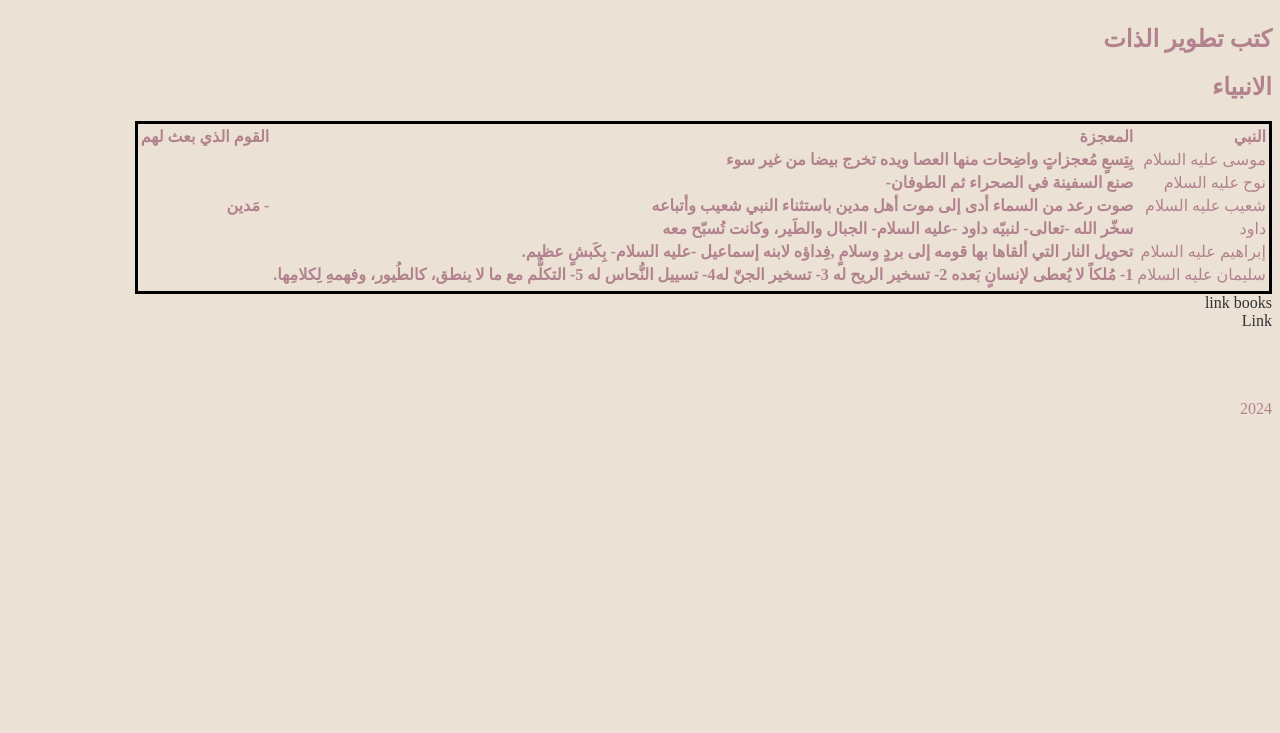
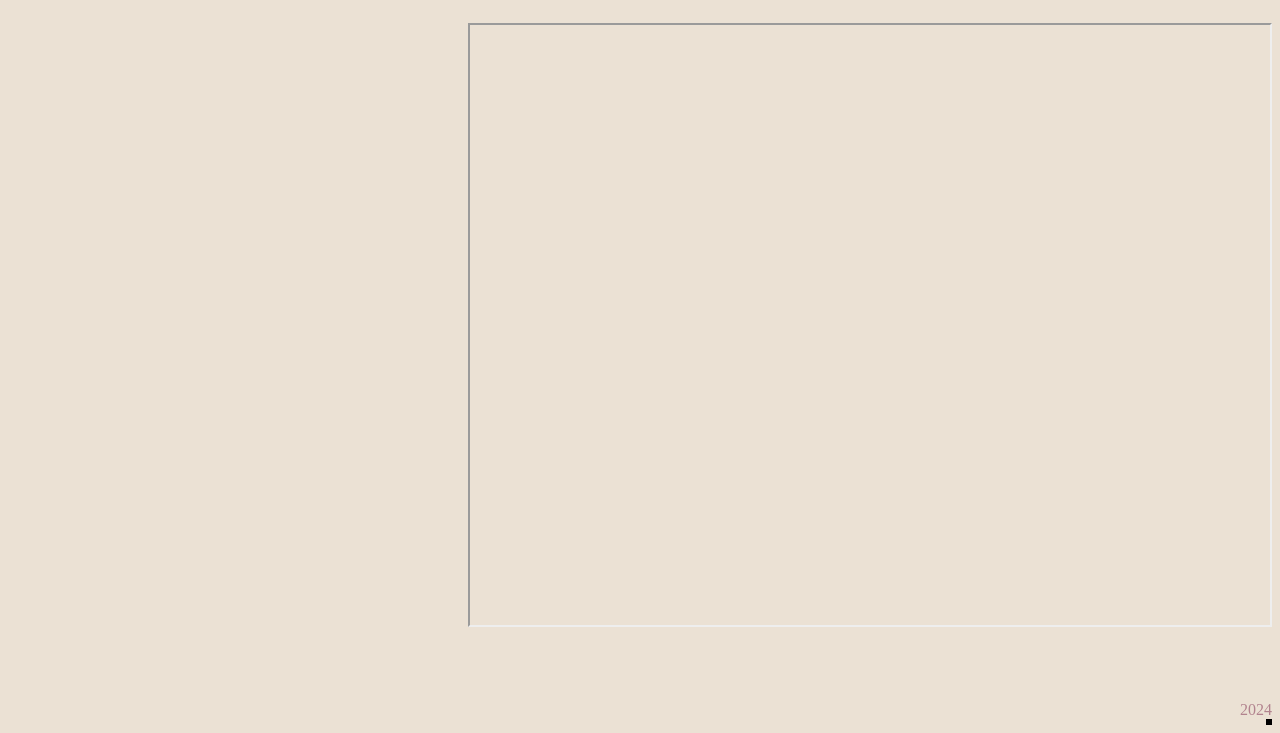
Before and after one commit to Ghadeer21/csx, a Django app: page / in a window 1280 px wide. Shown: the part 595-1328 px from the top of the page. Before the commit the page ends 1009 px from the top, so only its background shows below. Run offline with Django 5.2, Linux system fonts and the light colour scheme.

Commit message:
Rework some codes for the better

```diff
--- a/bookwebsite/bookmodule/templates/includes/header.html
+++ b/bookwebsite/bookmodule/templates/includes/header.html
@@ -78,7 +78,7 @@
     <div><ul>
         <img src="https://th.bing.com/th/id/R.d5f676c17d2ead8ab5b8ba9ddaa10546?rik=qnGfuMBt2%2b5tgA&pid=ImgRaw&r=0"
             alt="وصف الصورة" width="45px" height="45px">
-        <li><a href="#">نحن</a></li>
+        <li><a href="http://127.0.0.1:8000/we">نحن</a></li>
         <li><a href="#">المحتويات</a></li>
         <li><a href="#">تواصل معنا</a></li>
         <!-- الي فوق للقوائم لو احب ازيد سيء فيها يكون بنفس الطريقه-->
@@ -89,64 +89,40 @@
     <br><!--سطر فارغ-->
     <p>مكتبة تضم العديد من الكتب ومحتوياتها </p>
 
-    <h3>
-        <iframe src="https://www.google.com.sa/" width="100%" height="400px" frameborder="0"></iframe>
-    </h3>
+
 
 
   <section >
-    <h1>كتب تطوير الذات </h1>
-    <h1>الانبياء</h1>
-    <v1>
-    <table style=" border: 3px solid black; ",class="row-border">
+    <a href="http://127.0.0.1:8000/list">هنا رابط جدول الكتب</a>
+    <br>
+    <a href="includes\books.html">كتب اخرى</a>
+<br>
+    <iframe src="http://127.0.0.1:8000/list" width="100%" height="400px" frameborder="0"></iframe>
+</section>
 
 
-            <tr>
-         <th >النبي</th>
-         <th>المعجزة</th>
-         <th>القوم الذي بعث لهم</th>
-         </tr>
-         <tr>
-    <td>موسى عليه السلام</td>
-    <th>بِتِسعٍ مُعجزاتٍ واضِحات منها العصا ويده تخرج بيضا من غير سوء </th>
-
-    <tr >
-    <td>نوح عليه السلام</td>
-    <th>صنع السفينة في الصحراء ثم الطوفان-</th>
-    </tr >
-    <tr >
-        <td>شعيب عليه السلام </td>
-        <th>صوت رعد من السماء أدى إلى موت أهل مدين باستثناء النبي شعيب وأتباعه</th>
-          <th>-   مَدين </th>
-    </tr>
-    <tr>
-        <td>داود </th>
-            <th>سخّر الله -تعالى- لنبيّه داود -عليه السلام- الجبال والطَير، وكانت تُسبّح معه</th>
-    </tr>
-    <tr>
-    <td>إبراهيم عليه السلام</td>
-    <td>
-        <b>تحويل النار التي ألقاها بها قومه إلى بردٍ وسلامٍ ,فِداؤه لابنه إسماعيل -عليه السلام- بِكَبشٍ عظيم.</b>
-    </td>
-    </tr>
-    <tr>
-    <td>سليمان عليه السلام</td>
-   <td>
-   <b> 1- مُلكاً لا يُعطى لإنسانٍ بَعده 2- تسخير الريح له 3- تسخير الجنّ له4- تسييل النُّحاس له 5- التكلُّم مع ما لا ينطق، كالطُيور، وفهمهِ لِكلامِها.</b>
-</td>
-
-        </tr>
 
 
-<th></th>
-        </tr>
-    </table>
-</v1>
-  </section>
-<section></section>
-<a href="bookwebsite\bookmodule\templates\includes\books.html">link books</a>
-<a href="bookwebsite\bookmodule\templates\includes\books.html">Link </a>
-<section></section>
+
+
+<br>
+
+    <v1>
+   <table style=" border: 3px solid black; ",class="row-border">
+
+
+
+<section>
+    <iframe src=" includes\model.html" width="800" height="600" title="تعبئة النموذج">
+    </iframe>
+
+
+</section>
+
+
+
+
+
 
     <footer >
 
--- /dev/null
+++ b/bookwebsite/bookmodule/templates/includes/listbooks.html
@@ -0,0 +1,86 @@
+<!DOCTYPE html>
+<html>
+<head>
+    <title>جدول الكتب</title>
+    <style>
+        table {
+            width: 80%;
+            border-collapse: collapse;
+            margin: 20px auto;
+        }
+        th, td {
+            border: 1px solid black;
+            padding: 10px;
+            text-align: left;
+        }
+        th {
+            background-color: #f2f2f2;
+        }
+    </style>
+</head>
+<body>
+    <h1 style="text-align:center;">جدول الكتب</h1>
+    <table>
+        <thead>
+            <tr>
+                <th>الرقم التسلسلي</th>
+                <th>اسم الكتاب</th>
+                <th>الشرح</th>
+            </tr>
+        </thead>
+        <tbody>
+            <tr>
+                <td>1</td>
+                <td>رواية الزمن المفقود</td>
+                <td>رواية تستكشف مفهوم الزمن عبر مجموعة من الشخصيات والأحداث.</td>
+            </tr>
+            <tr>
+                <td>2</td>
+                <td>فلسفة الحياة</td>
+                <td>كتاب يستعرض أفكارًا فلسفية حول معنى الحياة والغرض منها.</td>
+            </tr>
+            <tr>
+                <td>3</td>
+                <td>رحلة إلى المستقبل</td>
+                <td>كتاب خيال علمي يتناول تصورًا لمستقبل البشرية وتطور التكنولوجيا.</td>
+            </tr>
+            <tr>
+                <td>4</td>
+                <td>مغامرات الأدغال</td>
+                <td>قصة مغامرة تروي تجربة شاب يواجه تحديات في الغابة.</td>
+            </tr>
+            <tr>
+                <td>5</td>
+                <td>أسرار العقل</td>
+                <td>كتاب علمي يشرح كيفية عمل الدماغ وأسراره.</td>
+            </tr>
+            <tr>
+                <td>6</td>
+                <td>حكايات الزمن القديم</td>
+                <td>مجموعة من القصص الشعبية من مختلف الثقافات والتقاليد.</td>
+            </tr>
+            <tr>
+                <td>7</td>
+                <td>ألغاز العالم</td>
+                <td>كتاب يقدم مجموعة من الألغاز والتحديات الفكرية المثيرة.</td>
+            </tr>
+            <tr>
+                <td>8</td>
+                <td>فنون الطهي</td>
+                <td>كتاب طبخ يحتوي على وصفات متنوعة من حول العالم.</td>
+            </tr>
+            <tr>
+                <td>9</td>
+                <td>حرب العوالم</td>
+                <td>رواية خيال علمي تحكي عن غزو فضائي يهدد كوكب الأرض.</td>
+            </tr>
+            <tr>
+                <td>10</td>
+                <td>الرحلة الملحمية</td>
+                <td>رواية مغامرة تتبع قصة رحلة ملحمية عبر قارات مختلفة.</td>
+            </tr>
+
+        </tbody>
+    </table>
+</body>
+</html>
--- a/bookwebsite/bookmodule/urls.py
+++ b/bookwebsite/bookmodule/urls.py
@@ -5,6 +5,10 @@
    # path('', views.example_view, name='example-view'),
     # Add other URL patterns as needed
      path('', views.header, name='header'),
+     path('list', views.listbooks, name='listbooks'),
+     path('model', views.model, name='model'),
+     path('books', views.books, name='books'),
+     path('we', views.we, name='we'),
 
 ]
 #example/
--- a/bookwebsite/bookmodule/views.py
+++ b/bookwebsite/bookmodule/views.py
@@ -11,3 +11,14 @@
 
 def header(request):
     return render(request, 'includes/header.html')
+
+def listbooks(request):
+    return render(request,'includes\listbooks.html')
+
+def model(request):
+    return render(request,'includes\model.html')
+def books(request):
+    return render(request,'includes\books.html')
+
+def we(request):
+    return render(request,'includes\we.html')
--- a/bookwebsite/bookwebsite/urls.py
+++ b/bookwebsite/bookwebsite/urls.py
@@ -23,4 +23,8 @@
     path('admin/', admin.site.urls),
    # path('',views.header.urls),
    path('', views.header, name='header'),#بتطلعلي صفحة الويب الي فيها الهيدر html
+   path('list', views.listbooks, name='listbooks'),
+   path('model', views.model, name='model'),
+   path('books', views.books, name='books'),
+   path('we', views.we, name='we'),
 ]
```
Also changed, not shown: bookwebsite/bookmodule/templates/includes/contain.html (+21 -2 lines), bookwebsite/bookmodule/templates/includes/model.html (+7 -7 lines), bookwebsite/bookmodule/templates/includes/we.html (added, +30 -0 lines).
